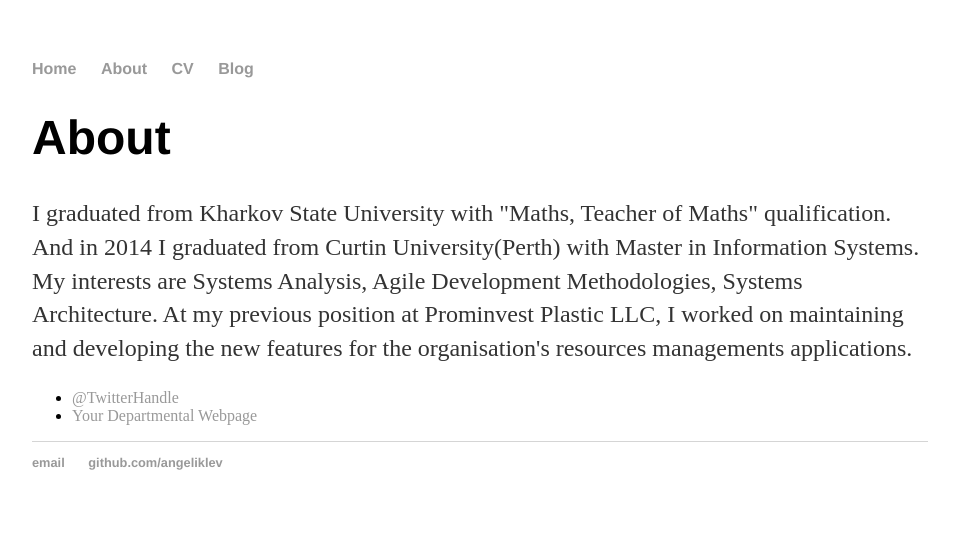
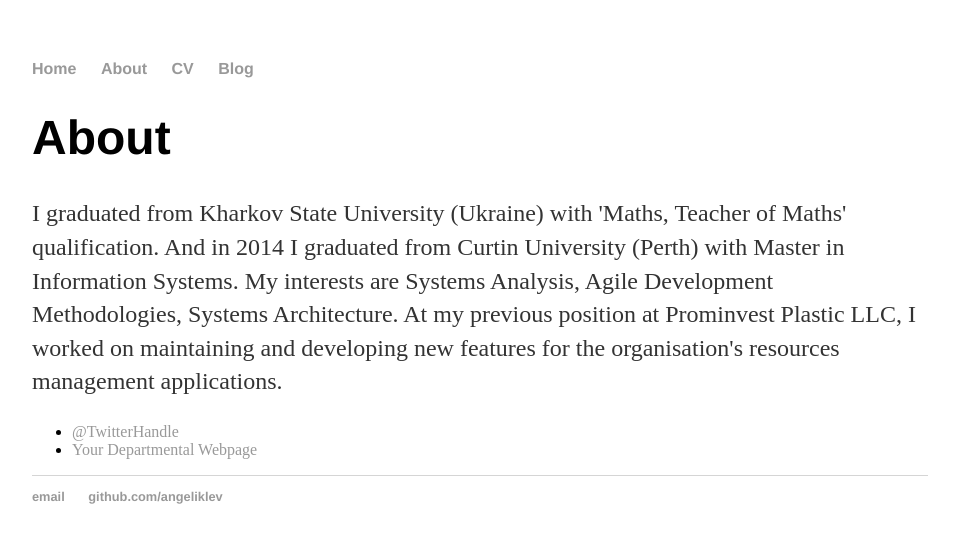
Before and after one commit to angeliklev/angeliklev.github.io, a Jekyll site: the page built from about/index.html, in a window 1280 px wide. Shown: the top 543 px of the page, without its empty margins (160-1119 px from the left). Built offline with Jekyll 4.4.1, drawn with Linux system fonts in a browser that asks for light colours.

Commit message:
Update index.html
Correct grammar

```diff
--- a/about/index.html
+++ b/about/index.html
@@ -6,11 +6,11 @@ title: About Angelika Masiuk
 		<div class="about">
 			<h1>About</h1>
 			<p>
-			I graduated from Kharkov State University with "Maths, Teacher of Maths" qualification.
-			And in 2014 I graduated from Curtin University(Perth) with Master in Information Systems.
+			I graduated from Kharkov State University (Ukraine) with 'Maths, Teacher of Maths' qualification.
+			And in 2014 I graduated from Curtin University (Perth) with Master in Information Systems.
 			My interests are Systems Analysis, Agile Development Methodologies, Systems Architecture.
 			At my previous position at Prominvest Plastic LLC, I worked on maintaining and developing
-			the new features for the organisation's resources managements applications.
+			new features for the organisation's resources management applications.
 </p>
 
 			<ul class="contacts">
```
